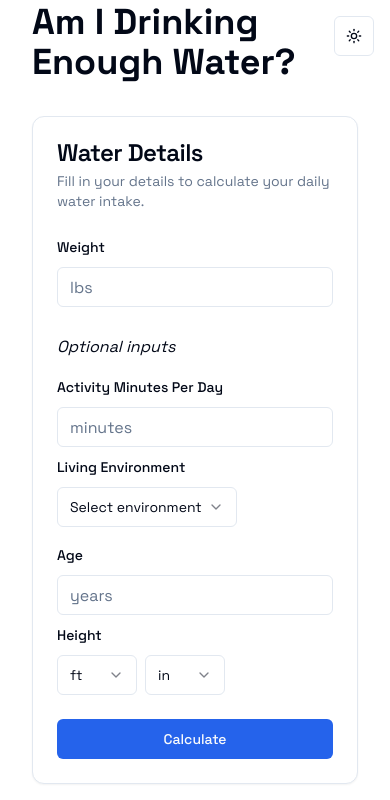
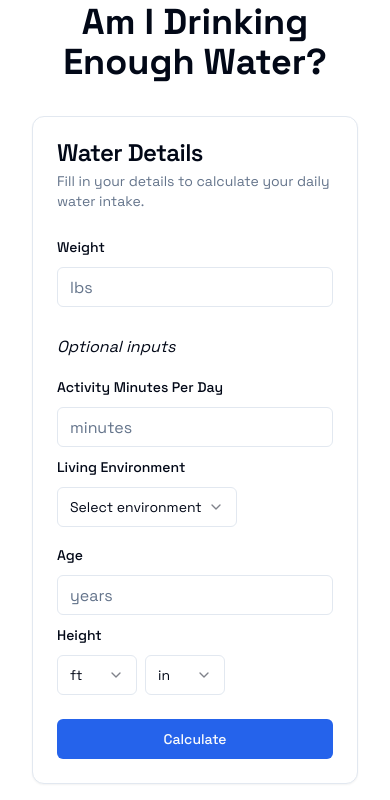
Before and after one commit to MattKeller11/water-calculator, a Next.js app: page / in a window 390 px wide. Shown: the top 800 px of the page. Built offline with nearby package versions, Linux system fonts and the light colour scheme.

Commit message:
Layout fixes

```diff
--- a/src/app/page.tsx
+++ b/src/app/page.tsx
@@ -7,15 +7,15 @@ import { ModeToggle } from '@/components/custom/ModeToggle'
 export default function Home() {
   return (
     <>
-      <div className="fixed right-4 top-4">
+      <div className="fixed right-4 top-4 hidden sm:block">
         <ModeToggle />
       </div>
       <div className="grid min-h-screen grid-rows-[20px_1fr_20px] items-center justify-items-center gap-16 p-8 pb-20 sm:p-20">
-        <header>
+        <header className="text-center">
           <h1 className={cn('text-4xl font-bold')}>Am I Drinking Enough Water?</h1>
         </header>
-        <main className="row-start-2 flex flex-col items-center gap-4 sm:items-start">
-          <div className="flex w-full flex-col gap-4 lg:flex-row">
+        <main className="row-start-2 flex flex-col items-center gap-4">
+          <div className="flex w-full flex-col items-center gap-4 lg:flex-row lg:items-start">
             <div className="w-full lg:w-2/3">
               <InputsCard />
             </div>
```
Also changed, not shown: 1 other file (tests, documents, lock files or other folders).
